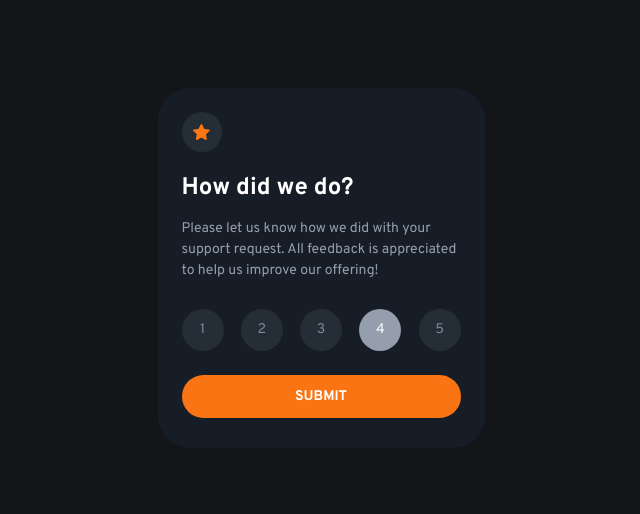
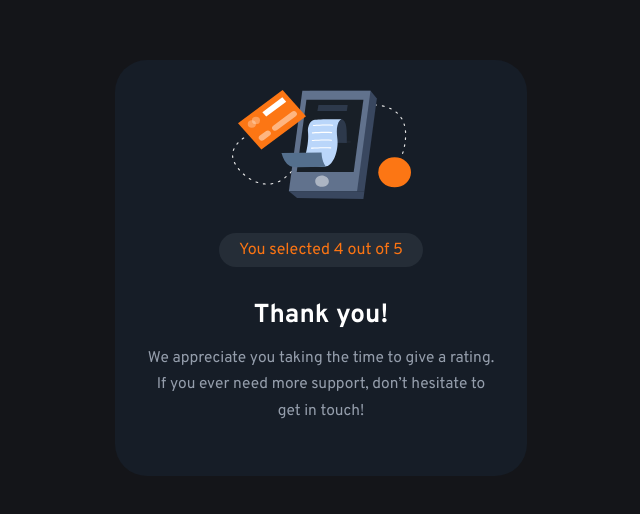
Before and after one commit to readj4vvat/FrDMentor, a plain HTML site: page interactive-rating-component-main/index.html in a window 1280 px wide. Shown: the part 132-646 px from the top of the page, without its empty margins (319-959 px from the left). Drawn offline with Linux system fonts and the light colour scheme.

Commit message:
finished desktop UI

```diff
--- a/interactive-rating-component-main/index.html
+++ b/interactive-rating-component-main/index.html
@@ -24,7 +24,7 @@
   </head>
   <body>
     <!-- Rating state start -->
-    <div class="card card--active">
+    <div class="card">
       <div class="card__body">
         <div class="card__body__star">
           <img src="./images/icon-star.svg" alt="icon-star" />
@@ -53,8 +53,8 @@
     <!-- Rating state end -->
 
     <!-- Thank you state start -->
-    <div class="card">
-      <div class="card__body">
+    <div class="card card--active">
+      <div class="card__body card__body--thankyou">
         <img
           src="./images/illustration-thank-you.svg"
           alt="illustration-thank-you"
--- a/interactive-rating-component-main/scss/main.scss
+++ b/interactive-rating-component-main/scss/main.scss
@@ -32,8 +32,16 @@ body {
       background-color: c.$dark-blue;
     }
     &__image {
+      margin-bottom: 1.5rem;
     }
     &__result {
+      padding: 0.375rem 0.625rem;
+      background-color: c.$dark-blue;
+      color: c.$orange;
+      width: fit-content;
+      margin: 0 auto;
+      border-radius: 2rem;
+      margin-bottom: 28px;
     }
     &__title {
       color: c.$white;
@@ -55,9 +63,9 @@ body {
       margin-bottom: 1.5rem;
       &__rating {
         font-family: "Overpass", sans-serif;
-        font-size: 0.875rem;
-        width: 2.625rem;
-        height: 2.625rem;
+        font-size: 12px;
+        width: 2.5rem;
+        height: 2.5rem;
         background-color: c.$dark-blue;
         color: c.$medium-grey;
         border-radius: 50%;
@@ -65,12 +73,14 @@ body {
         align-items: center;
         justify-content: center;
         cursor: pointer;
+        transition: 0.4s all;
         &--active {
           background-color: c.$light-grey;
           color: c.$white;
         }
         &:hover {
           background-color: c.$orange;
+          color: c.$white;
         }
       }
     }
@@ -85,10 +95,68 @@ body {
       width: 100%;
       padding: 0.8125rem;
       text-transform: uppercase;
+      cursor: pointer;
+      transition: 0.4s all;
+      &:hover {
+        background-color: c.$white;
+        color: c.$orange;
+      }
     }
-    &--rating-state {
-    }
-    &--thankyou-state {
+    &--thankyou {
+      text-align: center;
     }
   }
 }
+
+@media only screen and (min-width: 48rem) {
+  .card {
+    width: min(100% - 3rem, 25.75rem);
+    height: min(100% - 9.5rem, 26rem);
+
+    &__body {
+      padding: 1.875rem;
+      &__star {
+        width: 50px;
+        height: 50px;
+        margin-bottom: 2rem;
+      }
+      &__image {
+        width: 11.1875rem;
+        height: 6.8125rem;
+        margin-bottom: 1.875rem;
+      }
+      &__result {
+        font-size: 1rem;
+        margin-bottom: 36px;
+        padding: 0.5625rem 1.25rem;
+      }
+      &__title {
+        font-size: 1.625rem;
+        margin-bottom: 1rem;
+      }
+      &__text {
+        font-size: 1rem;
+        margin-bottom: 2rem;
+      }
+      &__ratings {
+        font-size: 0.875rem;
+        margin-bottom: 2rem;
+        &__rating {
+          font-size: 1rem;
+          width: 3.125rem;
+          height: 3.125rem;
+        }
+      }
+      &__button {
+        font-size: 1rem;
+        padding: 1rem;
+      }
+      &--thankyou {
+        .card__body__text {
+          font-size: 0.9688rem;
+          line-height: 1.7;
+        }
+      }
+    }
+  }
+}
```
Also changed, not shown: interactive-rating-component-main/styles/main.css, interactive-rating-component-main/styles/main.min.css, 2 other files.
